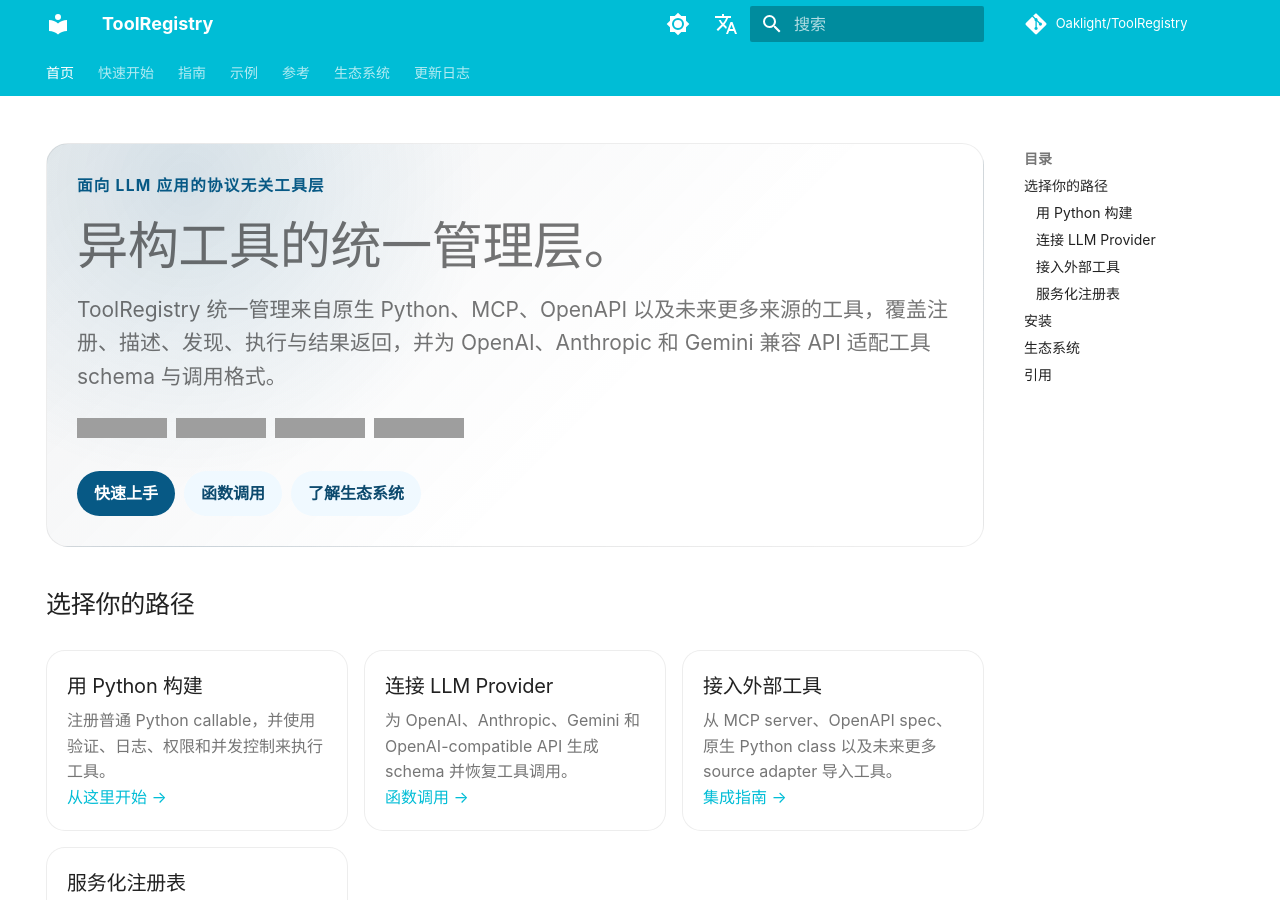
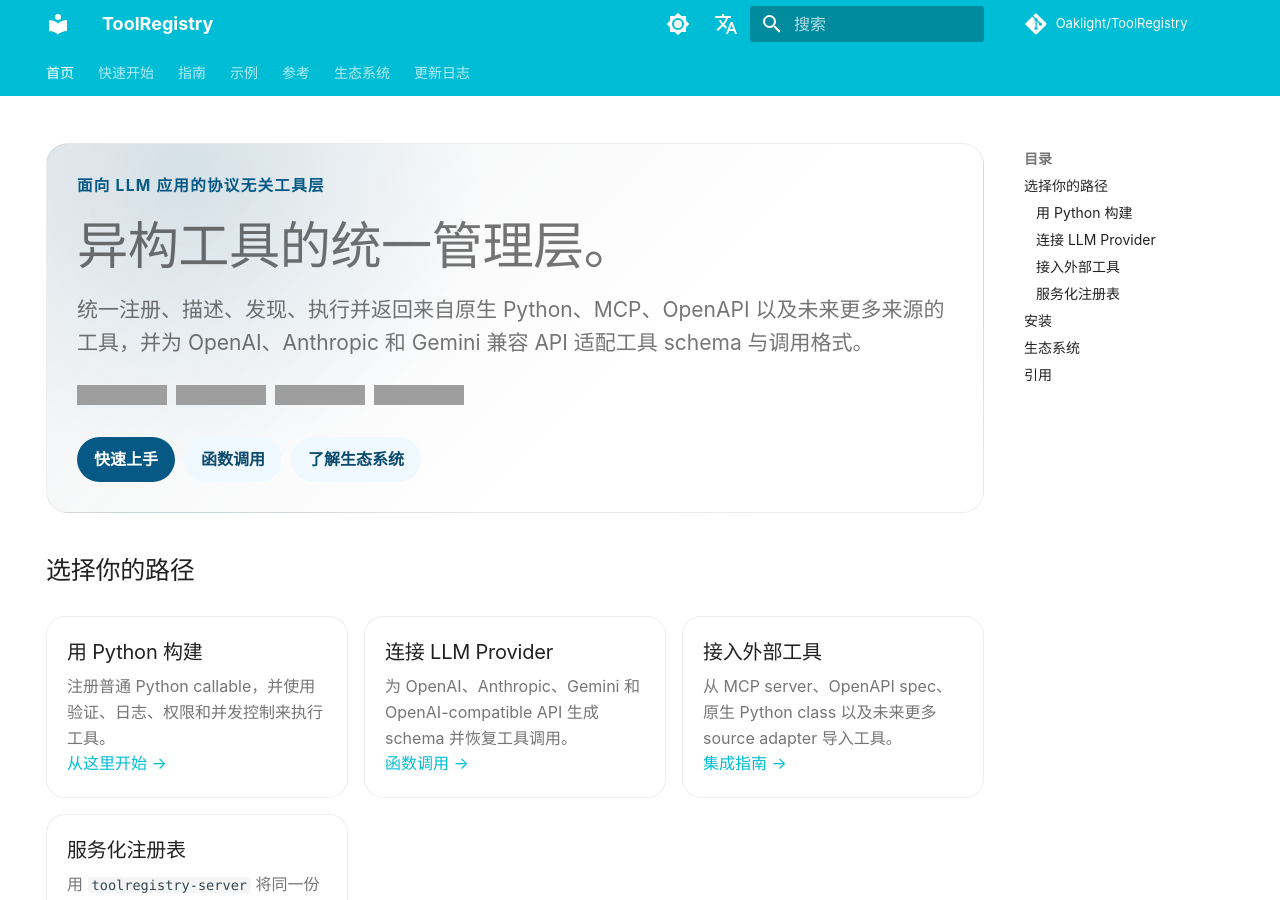
Before and after one commit to Oaklight/ToolRegistry, an MkDocs documentation site: the page built from docs/index.md, in a window 1280 px wide and 900 px high. Built offline with MkDocs 1.6.1 and Material for MkDocs 9.7.7, drawn with Linux system fonts in a browser that asks for light colours; some web fonts are replaced; comment, search, counter and statistics services are not loaded; grey boxes are pictures that could not be loaded.

Commit message:
docs: polish homepage hero copy

```diff
--- a/docs/index.md
+++ b/docs/index.md
@@ -12,7 +12,7 @@
 
 # 异构工具的统一管理层。
 
-<p class="tr-hero__desc">ToolRegistry 统一管理来自原生 Python、MCP、OpenAPI 以及未来更多来源的工具，覆盖注册、描述、发现、执行与结果返回，并为 OpenAI、Anthropic 和 Gemini 兼容 API 适配工具 schema 与调用格式。</p>
+<p class="tr-hero__desc">统一注册、描述、发现、执行并返回来自原生 Python、MCP、OpenAPI 以及未来更多来源的工具，并为 OpenAI、Anthropic 和 Gemini 兼容 API 适配工具 schema 与调用格式。</p>
 
 <p class="tr-badges">
   <a href="https://pypi.org/project/toolregistry/"><img alt="PyPI version" src="https://img.shields.io/pypi/v/toolregistry?labelColor=475569&color=075985"></a>
```
